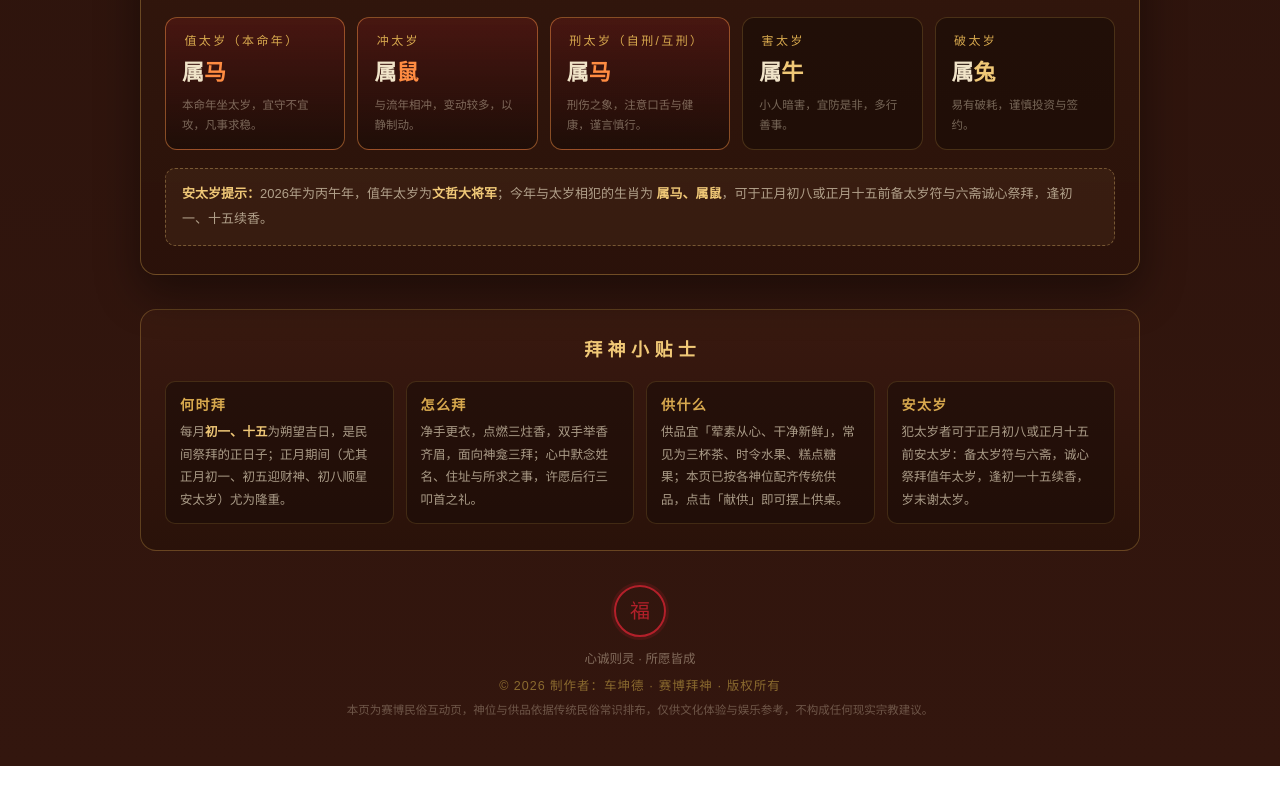
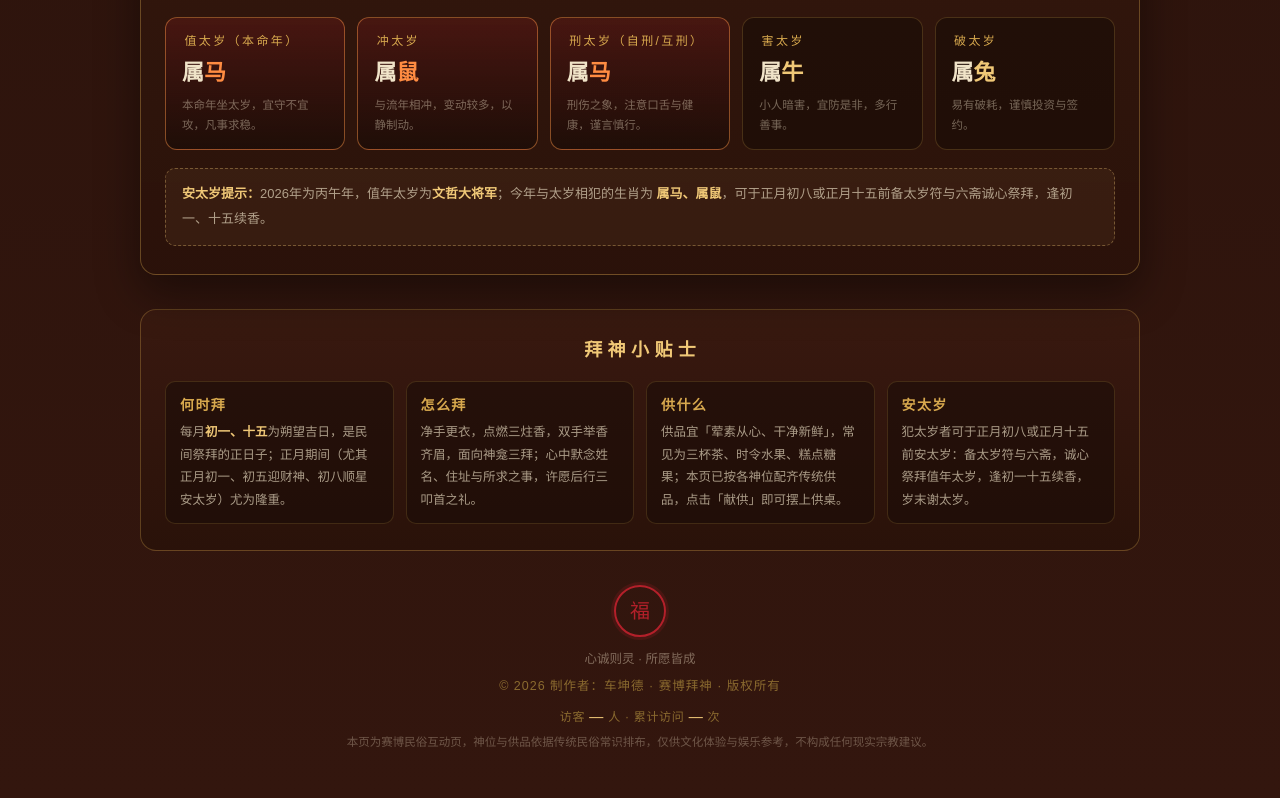
Before and after one commit to cheanshun/baishen, a plain HTML site: page index.html in a window 1280 px wide. Shown: the part 3468-4266 px from the top of the page. Before the commit the page ends 4234 px from the top, so only its background shows below. Drawn offline with Linux system fonts and the light colour scheme; some packages are replaced by stand-ins of ours; a script that the page names is missing; a web font is replaced by a local one.

Commit message:
Add files via upload

```diff
--- a/index.html
+++ b/index.html
@@ -673,6 +673,10 @@
   footer .copyright{
     margin-top:2px;color:var(--gold-dim);letter-spacing:.08em;
   }
+  footer .visitors{
+    margin-top:4px;color:var(--gold-dim);font-size:12px;letter-spacing:.06em;
+  }
+  footer .visitors b{color:var(--gold-bright);font-family:"Noto Serif SC",serif;font-size:14px}
   footer .disclaimer{color:var(--ink-faint);opacity:.75;font-size:11.5px}
 
   @keyframes fadeUp{
@@ -1044,6 +1048,7 @@
   <div class="foot-seal">&#x798F;</div>
   <div>&#x5FC3;&#x8BDA;&#x5219;&#x7075; &#xB7; &#x6240;&#x613F;&#x7686;&#x6210;</div>
   <div class="copyright">&#xA9; 2026 &#x5236;&#x4F5C;&#x8005;&#xFF1A;&#x8F66;&#x5764;&#x5FB7; &#xB7; &#x8D5B;&#x535A;&#x62DC;&#x795E; &#xB7; &#x7248;&#x6743;&#x6240;&#x6709;</div>
+  <div class="visitors">&#x8BBF;&#x5BA2; <b id="busuanzi_value_site_uv">&#x2014;</b> &#x4EBA; &#xB7; &#x7D2F;&#x8BA1;&#x8BBF;&#x95EE; <b id="busuanzi_value_site_pv">&#x2014;</b> &#x6B21;</div>
   <div class="disclaimer">&#x672C;&#x9875;&#x4E3A;&#x8D5B;&#x535A;&#x6C11;&#x4FD7;&#x4E92;&#x52A8;&#x9875;&#xFF0C;&#x795E;&#x4F4D;&#x4E0E;&#x4F9B;&#x54C1;&#x4F9D;&#x636E;&#x4F20;&#x7EDF;&#x6C11;&#x4FD7;&#x5E38;&#x8BC6;&#x6392;&#x5E03;&#xFF0C;&#x4EC5;&#x4F9B;&#x6587;&#x5316;&#x4F53;&#x9A8C;&#x4E0E;&#x5A31;&#x4E50;&#x53C2;&#x8003;&#xFF0C;&#x4E0D;&#x6784;&#x6210;&#x4EFB;&#x4F55;&#x73B0;&#x5B9E;&#x5B97;&#x6559;&#x5EFA;&#x8BAE;&#x3002;</div>
 </footer>
 
@@ -1513,5 +1518,6 @@ buildYearPicker();
 renderTaisui(currentYear);
 </script>
 <div class="toast" id="globalToast"></div>
+<script async src="https://busuanzi.ibruce.info/busuanzi/2.3/busuanzi.pure.mini.js"></script>
 </body>
 </html>
```
